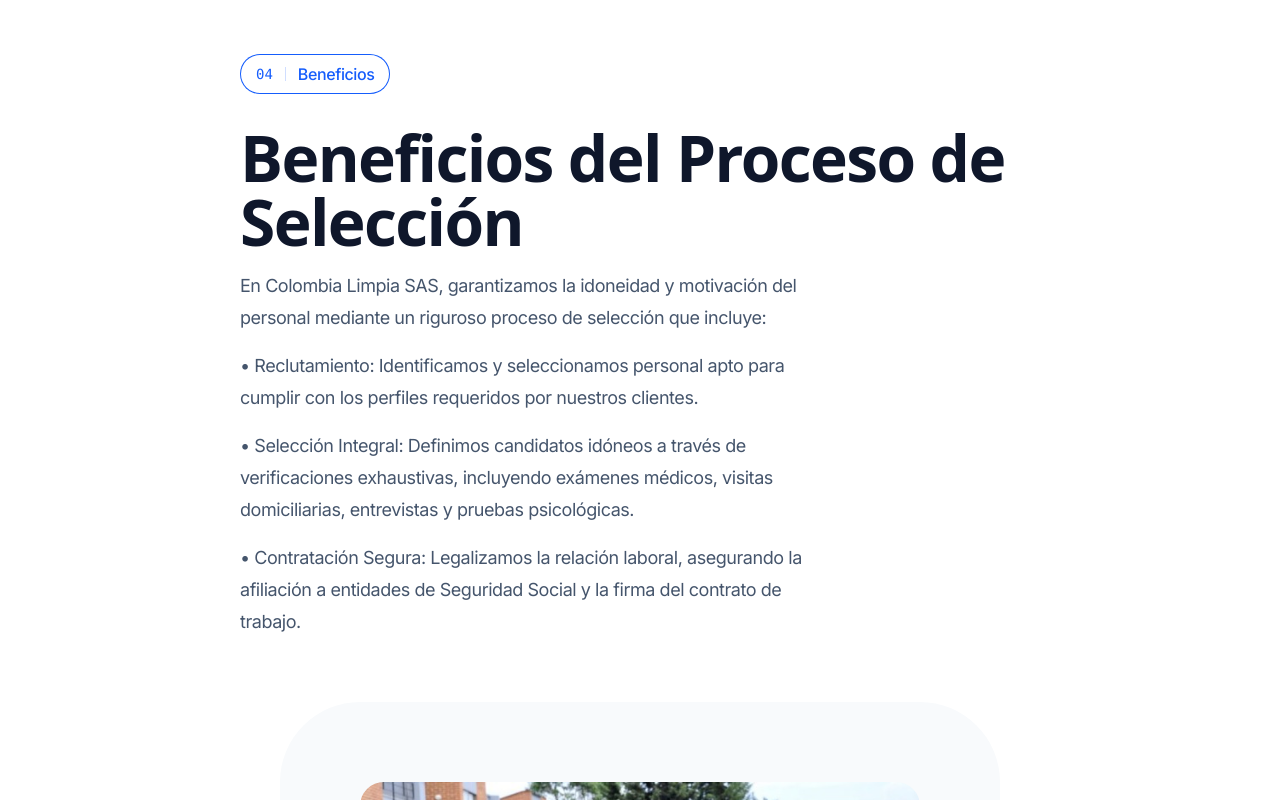
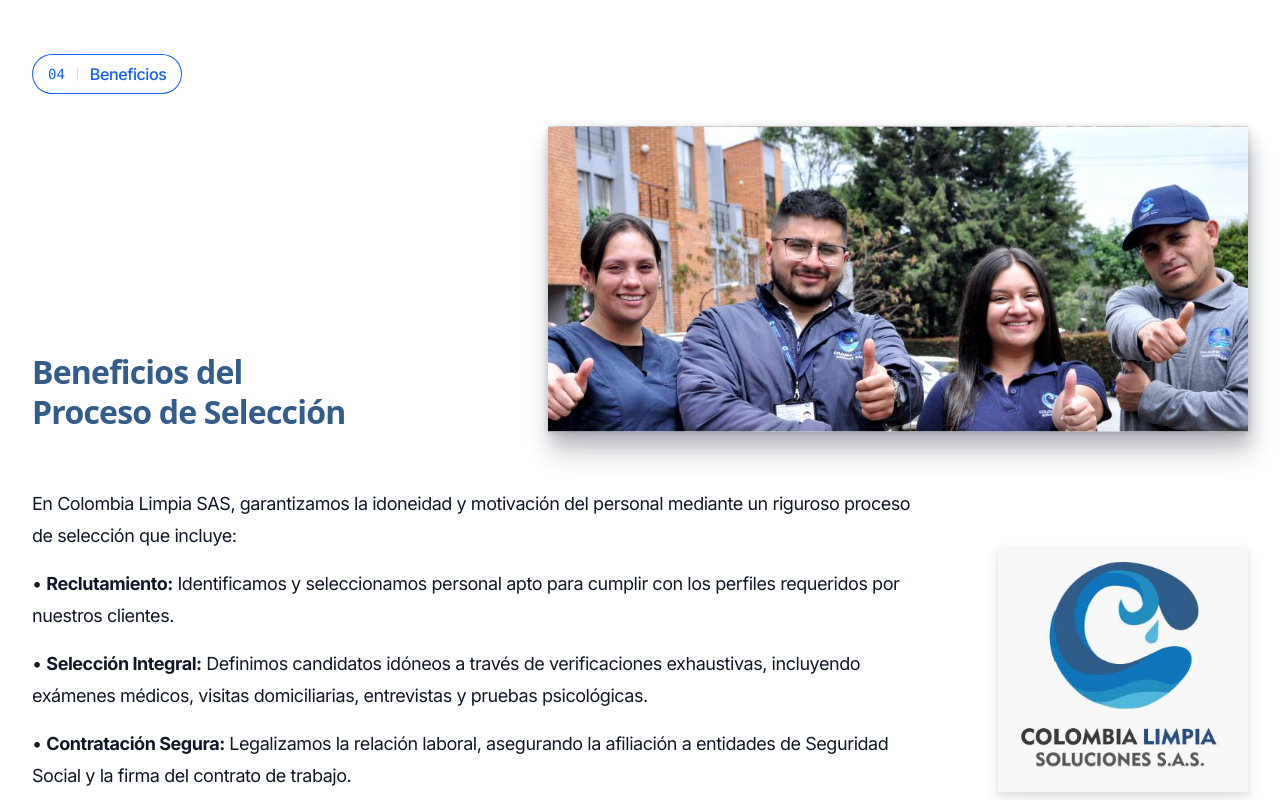
Before and after one commit to FranksneidDev/colombia-limpia-test, a Next.js app: page / in a window 1280 px wide. Shown: the part 9460-10260 px from the top of the page. Built offline with nearby package versions, Linux system fonts and the light colour scheme; a web font is replaced by a local one.

Commit message:
update Pricing

```diff
--- a/src/components/Pricing.tsx
+++ b/src/components/Pricing.tsx
@@ -5,8 +5,8 @@
 import { Container } from '@/components/Container'
 import { GridPattern } from '@/components/GridPattern'
 import { SectionHeading } from '@/components/SectionHeading'
-import image5 from '@/images/selection/image5.jpeg'
-import image3 from '@/images/selection/image3.jpeg'
+import benefits from '@/images/colombia-limpia/benefits.png'
+import clean_logo from '@/images/colombia-limpia/clean_logo.png'
 import Image from "next/image";
 
 function Plan({
@@ -114,46 +114,58 @@
       aria-labelledby="pricing-title"
       className="scroll-mt-14 pt-16 pb-8 sm:scroll-mt-32 sm:pt-20 sm:pb-10 lg:pt-24 lg:pb-16"
     >
-      <Container>
+      <Container size="lg">
         <SectionHeading number="4" id="pricing-title">
           Beneficios
         </SectionHeading>
-        <h2 className="mt-8 font-display text-5xl font-extrabold tracking-tight text-slate-900 sm:text-6xl">
-          Beneficios del Proceso de Selección
+
+        {/* Título + Imagen */}
+        <div className="mt-8 flex flex-col gap-6 lg:flex-row lg:items-end lg:justify-between">
+          <h2 className="font-display text-4xl leading-tight font-extrabold tracking-tight text-[#325c89] lg:max-w-[35%]">
+            Beneficios del <br/>
+            Proceso de Selección
           </h2>
-        <p className="mt-4 max-w-xl text-lg tracking-tight text-slate-600">
+          <Image
+              src={benefits}
+              alt="Imagen título"
+              className="w-full max-w-[700px] object-contain shadow-xl"
+          />
+        </div>
+
+        {/* Textos + Imagen */}
+        <div className="mt-10 flex flex-col gap-6 lg:flex-row lg:items-end">
+          {/* Textos */}
+          <div className="flex-1 text-lg tracking-tight text-gray-900 lg:max-w-6xl">
+            <p className="mt-4">
               En Colombia Limpia SAS, garantizamos la idoneidad y motivación del
               personal mediante un riguroso proceso de selección que incluye:
             </p>
-        <p className="mt-4 max-w-xl text-lg tracking-tight text-slate-600">
-          • Reclutamiento: Identificamos y seleccionamos personal apto para
-          cumplir con los perfiles requeridos por nuestros clientes.
+            <p className="mt-4">
+              • <strong>Reclutamiento:</strong> Identificamos y seleccionamos
+              personal apto para cumplir con los perfiles requeridos por
+              nuestros clientes.
             </p>
-        <p className="mt-4 max-w-xl text-lg tracking-tight text-slate-600">
-          • Selección Integral: Definimos candidatos idóneos a través de
-          verificaciones exhaustivas, incluyendo exámenes médicos, visitas
-          domiciliarias, entrevistas y pruebas psicológicas.
+            <p className="mt-4">
+              • <strong>Selección Integral:</strong> Definimos candidatos
+              idóneos a través de verificaciones exhaustivas, incluyendo
+              exámenes médicos, visitas domiciliarias, entrevistas y pruebas
+              psicológicas.
             </p>
-        <p className="mt-4 max-w-xl text-lg tracking-tight text-slate-600">
-          • Contratación Segura: Legalizamos la relación laboral, asegurando la afiliación a entidades de
-          Seguridad Social y la firma del contrato de trabajo.
+            <p className="mt-4">
+              • <strong>Contratación Segura:</strong> Legalizamos la relación
+              laboral, asegurando la afiliación a entidades de Seguridad Social
+              y la firma del contrato de trabajo.
             </p>
-      </Container>
-      <div className="mx-auto mt-16 max-w-3xl lg:px-6">
-        <div className="grid grid-cols-1 gap-4 bg-slate-50 sm:px-6 sm:pb-16 md:rounded-6xl md:px-8 md:pt-16 lg:p-20">
-          {/*<Image*/}
-          {/*    className="w-full h-60 object-contain rounded-3xl"*/}
-          {/*    src={image3}*/}
-          {/*    alt=""*/}
-          {/*/>*/}
+          </div>
+
+          {/* Imagen lateral */}
           <Image
-              className="w-full h-60 object-contain rounded-3xl"
-              src={image5}
-              alt=""
+              src={clean_logo}
+              alt="Imagen textos"
+              className="w-full max-w-[250px] object-contain lg:ml-10 shadow-lg hidden lg:block"
           />
         </div>
-      </div>
-
+      </Container>
     </section>
   )
 }
```
Also changed, not shown: src/images/colombia-limpia/benefits.png (added), src/images/colombia-limpia/clean_logo.png (added). Lines whose indentation alone changed are shown as unchanged.
